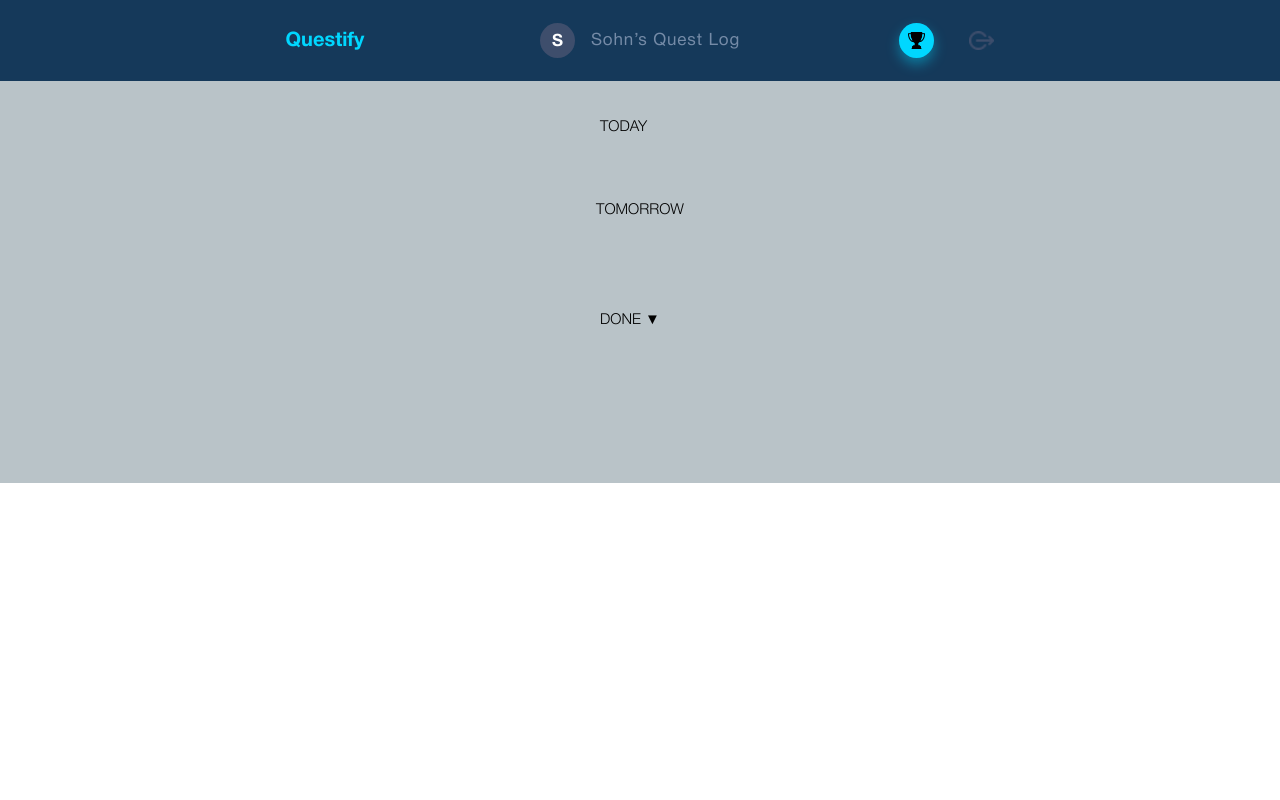
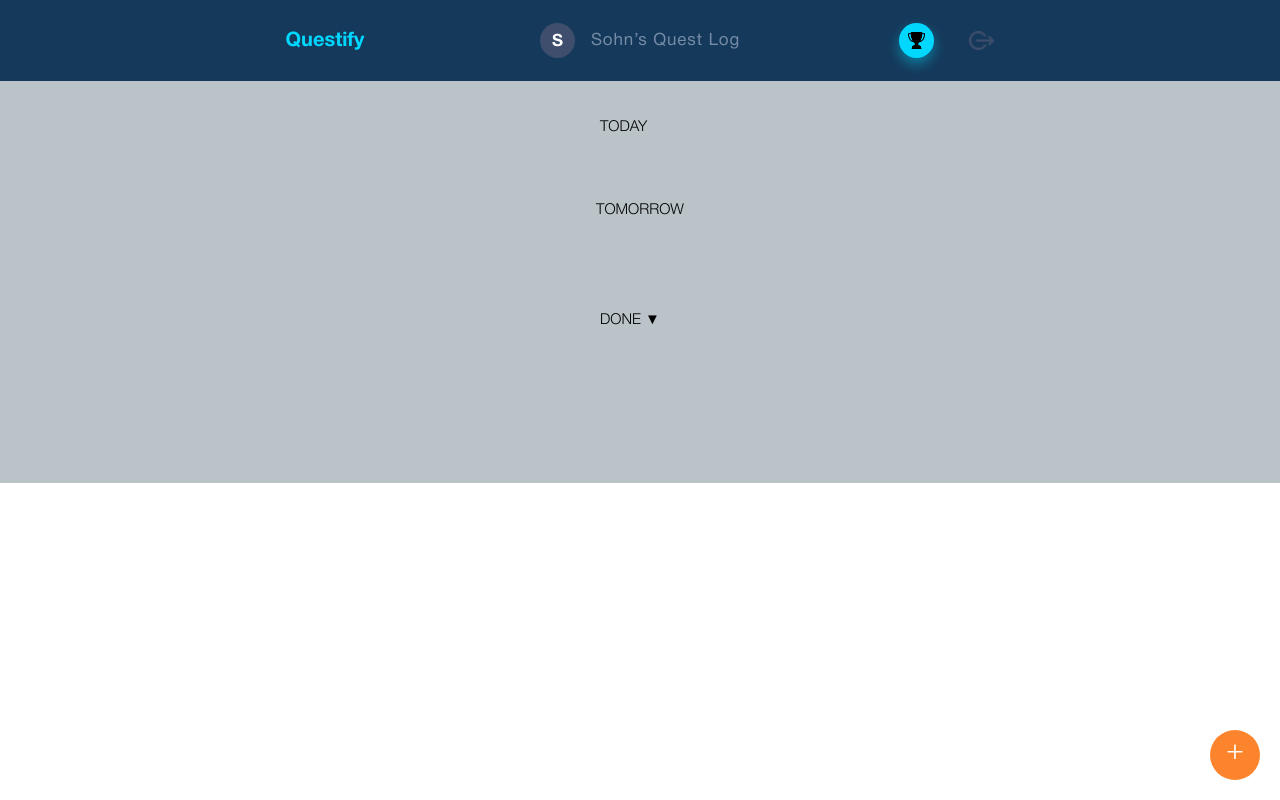
Before and after one commit to SeregaLucky/questify_frontend, a React (Create React App) app: page /dashboard in a window 1280 px wide. Built offline with nearby package versions, Linux system fonts and the light colour scheme.

Commit message:
recommit

```diff
--- a/src/components/CreateQuestButton/CreateQuestButton.js
+++ b/src/components/CreateQuestButton/CreateQuestButton.js
@@ -1,8 +1,19 @@
 import React from 'react';
+import clsx from 'clsx';
 import styles from './CreateQuestButton.module.css';
 
-function CreateQuestButton() {
-  return <button className={styles.createButton}>+</button>;
+function CreateQuestButton({ handleClick, isOpen }) {
+  return (
+    <button
+      className={clsx(
+        styles.createButton,
+        !isOpen ? styles.active__button : styles.passive__button,
+      )}
+      onClick={handleClick}
+    >
+      +
+    </button>
+  );
 }
 
 export default CreateQuestButton;
--- a/src/components/CreateQuestButton/CreateQuestButton.module.css
+++ b/src/components/CreateQuestButton/CreateQuestButton.module.css
@@ -14,7 +14,14 @@
   border-radius: 50%;
 
   color: #fff;
+}
+
+.active__button {
   background-color: var(--orange);
+}
+
+.passive__button {
+  background-color: #96999b;
 }
 
 .createButton:hover {
--- a/src/pages/DashboardPage/DashboardPage.js
+++ b/src/pages/DashboardPage/DashboardPage.js
@@ -25,6 +25,10 @@ class DashboardPage extends Component {
     this.setState(state => ({ isDoneOpen: !state.isDoneOpen }));
   };
 
+  handleClickCreate = e => {
+    this.setState(state => ({ isDoneOpen: true }));
+  };
+
   render() {
     return (
       <>
@@ -33,7 +37,9 @@ class DashboardPage extends Component {
           <div className={styles.today}>
             <p className={styles.text}>today</p>
             {/* <TodayList quests={this.props.collection.today} /> */}
-            {}
+            {this.state.isDoneOpen ? (
+              <CardContainer qestData={{}} newCard={true} />
+            ) : null}
             {this.props.collection.today.map(item => (
               <div key={shortid.generate()} className={styles.card}>
                 <CardContainer
@@ -94,6 +100,10 @@ class DashboardPage extends Component {
                   </div>
                 ))
               : null}
+            <CreateQuestButton
+              handleClick={this.handleClickCreate}
+              isOpen={this.state.isDoneOpen}
+            />
           </div>
         </div>
       </>
```
